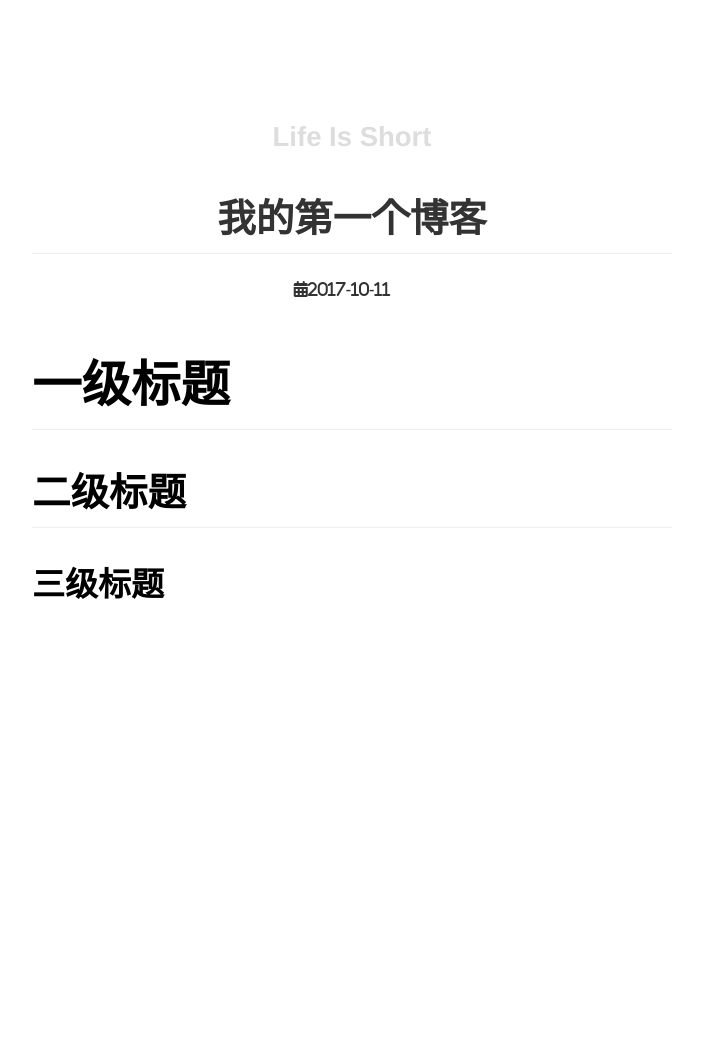
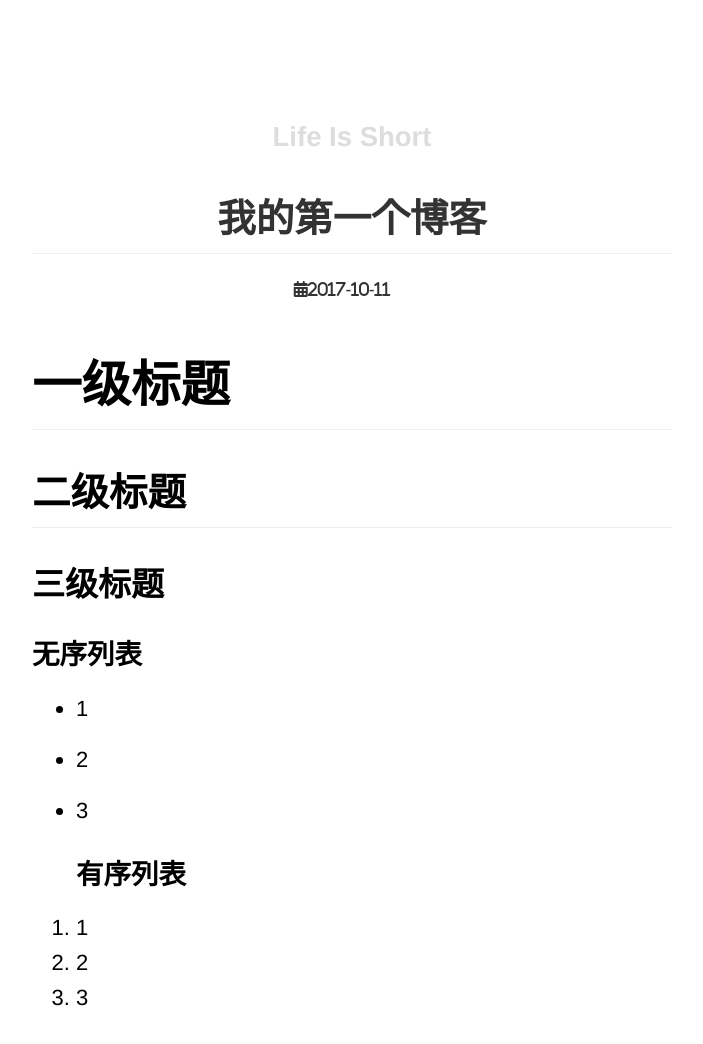
Before and after one commit to shentongjuan/shentongjuan.github.io, a plain HTML site: page 2017/10/11/我的第一个博客/index.html in a window 1280 px wide. Shown: the top 1044 px of the page, without its empty margins (318-1021 px from the left). Before the commit the page ends 815 px from the top, so only its background shows below. Drawn offline with Linux system fonts and the light colour scheme; a small style sheet from the web is missing.

Commit message:
Site updated: 2017-10-11 15:42:45

```diff
--- a/2017/10/11/我的第一个博客/index.html
+++ b/2017/10/11/我的第一个博客/index.html
@@ -1,2 +1,6 @@
-<!DOCTYPE html><html><head><meta charset="utf-8"><meta content="yes" name="apple-mobile-web-app-capable"><meta content="yes" name="apple-touch-fullscreen"><meta content="telephone=no,email=no" name="format-detection"><meta name="viewport" content="width=device-width, initial-scale=1.0, maximum-scale=1.0, minimum-scale=1.0, user-scalable=no"><link rel="shortcut icon" href="/images/favicon.ico" type="image/x-icon"><link href="https://fonts.googleapis.com/css?family=Rubik" rel="stylesheet"><script src="https://use.fontawesome.com/adaf0e149c.js"></script><link rel="stylesheet" href="https://cdn.bootcss.com/highlight.js/9.6.0/styles/monokai_sublime.min.css"><link rel="stylesheet" href="/css/index.css"><link rel="stylesheet" href="/css/post.css"><link rel="stylesheet" href="/css/markdown-github.css"><title>blog</title><script src="/js/googleAnalytics.js"></script></head><body><div id="postContainer"><div id="postTop"><h4 id="logo">Life Is Short</h4><br><br><h2 id="postTitle">我的第一个博客</h2><br><span aria-hidden="true" class="postTime fa fa-calendar">2017-10-11</span><br><br></div><section id="articleDiv"><p><h1 id="一级标题"><a href="#一级标题" class="headerlink" title="一级标题"></a>一级标题</h1><h2 id="二级标题"><a href="#二级标题" class="headerlink" title="二级标题"></a>二级标题</h2><h3 id="三级标题"><a href="#三级标题" class="headerlink" title="三级标题"></a>三级标题</h3></p>
+<!DOCTYPE html><html><head><meta charset="utf-8"><meta content="yes" name="apple-mobile-web-app-capable"><meta content="yes" name="apple-touch-fullscreen"><meta content="telephone=no,email=no" name="format-detection"><meta name="viewport" content="width=device-width, initial-scale=1.0, maximum-scale=1.0, minimum-scale=1.0, user-scalable=no"><link rel="shortcut icon" href="/images/favicon.ico" type="image/x-icon"><link href="https://fonts.googleapis.com/css?family=Rubik" rel="stylesheet"><script src="https://use.fontawesome.com/adaf0e149c.js"></script><link rel="stylesheet" href="https://cdn.bootcss.com/highlight.js/9.6.0/styles/monokai_sublime.min.css"><link rel="stylesheet" href="/css/index.css"><link rel="stylesheet" href="/css/post.css"><link rel="stylesheet" href="/css/markdown-github.css"><title>blog</title><script src="/js/googleAnalytics.js"></script></head><body><div id="postContainer"><div id="postTop"><h4 id="logo">Life Is Short</h4><br><br><h2 id="postTitle">我的第一个博客</h2><br><span aria-hidden="true" class="postTime fa fa-calendar">2017-10-11</span><br><br></div><section id="articleDiv"><p><h1 id="一级标题"><a href="#一级标题" class="headerlink" title="一级标题"></a>一级标题</h1><h2 id="二级标题"><a href="#二级标题" class="headerlink" title="二级标题"></a>二级标题</h2><h3 id="三级标题"><a href="#三级标题" class="headerlink" title="三级标题"></a>三级标题</h3><h4 id="无序列表"><a href="#无序列表" class="headerlink" title="无序列表"></a>无序列表</h4><ul></p>
+<p><li>1</li></p>
+<p><li>2</li></p>
+<p><li>3<h4 id="有序列表"><a href="#有序列表" class="headerlink" title="有序列表"></a>有序列表</h4></li><br></ul></p>
+<ol><br><li>1</li><br><li>2</li><br><li>3</li><br></ol>
 </section></div><script src="/js/jquery.min.js"></script><script src="/js/highlight.min.js"></script><script src="/js/start.js"></script></body></html>
```
